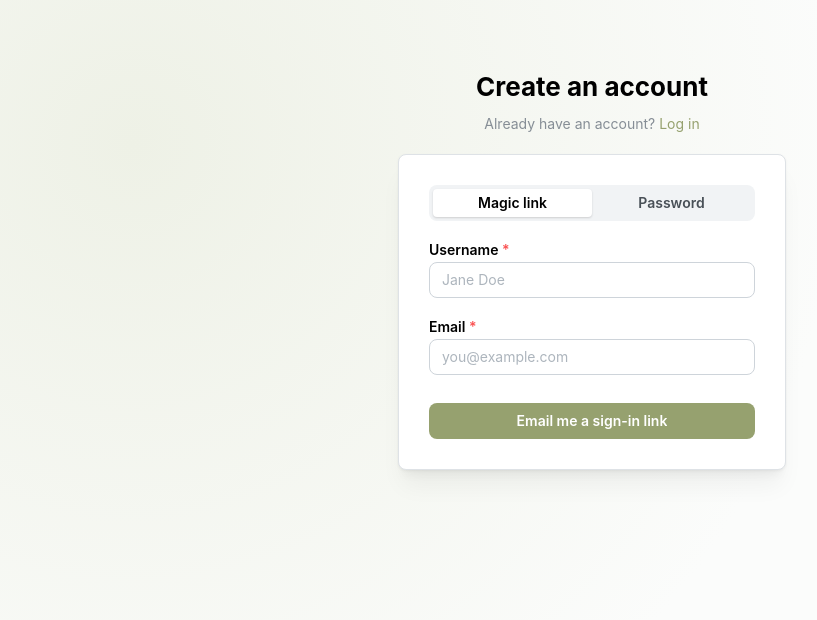
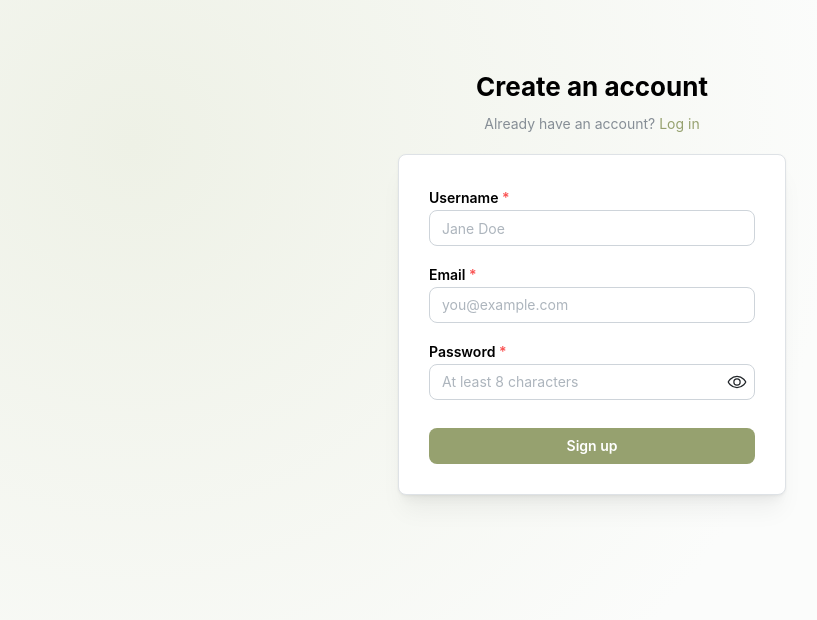
Before and after one commit to jaketimm/Recycling-App, a React (Vite) app: page /signup in a window 1280 px wide. Shown: the top 620 px of the page, without its empty margins (48-865 px from the left). Built offline with nearby package versions, Linux system fonts and the light colour scheme; no server answers.

Commit message:
remove magic link auth

```diff
--- a/src/features/auth/components/AuthForm.jsx
+++ b/src/features/auth/components/AuthForm.jsx
@@ -1,9 +1,8 @@
 import { useState } from 'react';
-import { TextInput, PasswordInput, Button, Stack, Alert, SegmentedControl } from '@mantine/core';
+import { TextInput, PasswordInput, Button, Stack, Alert } from '@mantine/core';
 import { useForm } from '@mantine/form';
 
-export function AuthForm({ onMagicLink, onPassword, magicLinkLabel, passwordLabel, withName = false }) {
-  const [mode, setMode] = useState('magic');
+export function AuthForm({ onPassword, passwordLabel, withName = false }) {
   const [error, setError] = useState(null);
   const [loading, setLoading] = useState(false);
 
@@ -12,7 +11,7 @@ export function AuthForm({ onMagicLink, onPassword, magicLinkLabel, passwordLabe
     validate: {
       email: (v) => (/^\S+@\S+\.\S+$/.test(v) ? null : 'Invalid email'),
       fullName: (v) => (withName && v.trim().length < 2 ? 'Name is required' : null),
-      password: (v) => (mode === 'password' && v.length < 8 ? 'Password must be at least 8 characters' : null),
+      password: (v) => (v.length < 8 ? 'Password must be at least 8 characters' : null),
     },
   });
 
@@ -20,7 +19,7 @@ export function AuthForm({ onMagicLink, onPassword, magicLinkLabel, passwordLabe
     setError(null);
     setLoading(true);
     try {
-      await (mode === 'magic' ? onMagicLink(values) : onPassword(values));
+      await onPassword(values);
     } catch (err) {
       setError(err.message ?? 'Something went wrong');
     } finally {
@@ -32,29 +31,18 @@ export function AuthForm({ onMagicLink, onPassword, magicLinkLabel, passwordLabe
     <form onSubmit={form.onSubmit(handleSubmit)}>
       <Stack>
         {error && <Alert color="red" title="Error">{error}</Alert>}
-        <SegmentedControl
-          fullWidth
-          value={mode}
-          onChange={setMode}
-          data={[
-            { label: 'Magic link', value: 'magic' },
-            { label: 'Password', value: 'password' },
-          ]}
-        />
         {withName && (
           <TextInput label="Username" placeholder="Jane Doe" required {...form.getInputProps('fullName')} />
         )}
         <TextInput label="Email" placeholder="you@example.com" required {...form.getInputProps('email')} />
-        {mode === 'password' && (
         <PasswordInput
           label="Password"
           placeholder="At least 8 characters"
           required
           {...form.getInputProps('password')}
         />
-        )}
         <Button type="submit" loading={loading} fullWidth mt="sm">
-          {mode === 'magic' ? magicLinkLabel : passwordLabel}
+          {passwordLabel}
         </Button>
       </Stack>
     </form>
--- a/src/features/auth/context/AuthProvider.jsx
+++ b/src/features/auth/context/AuthProvider.jsx
@@ -38,7 +38,6 @@ export function AuthProvider({ children }) {
     session,
     user: session?.user ?? null,
     loading,
-    signInWithMagicLink: authService.signInWithMagicLink,
     signInWithPassword: authService.signInWithPassword,
     signUpWithPassword: authService.signUpWithPassword,
     signOut,
--- a/src/features/auth/pages/LoginPage.jsx
+++ b/src/features/auth/pages/LoginPage.jsx
@@ -1,20 +1,13 @@
-import { useState } from 'react';
-import { Box, Container, Title, Paper, Text, Anchor, Stack, Alert } from '@mantine/core';
+import { Box, Container, Title, Paper, Text, Anchor, Stack } from '@mantine/core';
 import { Link, useNavigate, useLocation } from 'react-router-dom';
 import { AuthForm } from '../components/AuthForm';
 import { useAuth } from '../hooks/useAuth';
 
 export function LoginPage() {
-  const { signInWithMagicLink, signInWithPassword } = useAuth();
+  const { signInWithPassword } = useAuth();
   const navigate = useNavigate();
   const location = useLocation();
-  const [linkSent, setLinkSent] = useState(false);
   const from = location.state?.from?.pathname ?? '/';
-
-  const handleMagicLink = async ({ email }) => {
-    await signInWithMagicLink(email);
-    setLinkSent(true);
-  };
 
   const handlePasswordLogin = async ({ email, password }) => {
     await signInWithPassword(email, password);
@@ -34,18 +27,7 @@ export function LoginPage() {
           </Text>
         </Stack>
         <Paper withBorder shadow="md" p={30} radius="md">
-          {linkSent ? (
-            <Alert color="green" title="Check your email">
-              We've sent you a sign-in link. Open it on this device to continue.
-            </Alert>
-          ) : (
-            <AuthForm
-              onMagicLink={handleMagicLink}
-              onPassword={handlePasswordLogin}
-              magicLinkLabel="Email me a sign-in link"
-              passwordLabel="Log in"
-            />
-          )}
+          <AuthForm onPassword={handlePasswordLogin} passwordLabel="Log in" />
         </Paper>
       </Container>
     </Box>
--- a/src/features/auth/pages/SignUpPage.jsx
+++ b/src/features/auth/pages/SignUpPage.jsx
@@ -5,21 +5,16 @@ import { AuthForm } from '../components/AuthForm';
 import { useAuth } from '../hooks/useAuth';
 
 export function SignUpPage() {
-  const { signInWithMagicLink, signUpWithPassword } = useAuth();
+  const { signUpWithPassword } = useAuth();
   const navigate = useNavigate();
-  const [linkSent, setLinkSent] = useState(false);
-
-  const handleMagicLink = async ({ email, fullName }) => {
-    await signInWithMagicLink(email, fullName);
-    setLinkSent(true);
-  };
+  const [confirmEmailSent, setConfirmEmailSent] = useState(false);
 
   const handlePasswordSignUp = async ({ email, password, fullName }) => {
     const { session } = await signUpWithPassword(email, password, fullName);
     if (session) {
       navigate('/', { replace: true });
     } else {
-      setLinkSent(true);
+      setConfirmEmailSent(true);
     }
   };
 
@@ -36,18 +31,12 @@ export function SignUpPage() {
           </Text>
         </Stack>
         <Paper withBorder shadow="md" p={30} radius="md">
-          {linkSent ? (
+          {confirmEmailSent ? (
             <Alert color="green" title="Check your email">
-              We've sent you a link to finish creating your account.
+              We've sent you a link to confirm your account.
             </Alert>
           ) : (
-            <AuthForm
-              onMagicLink={handleMagicLink}
-              onPassword={handlePasswordSignUp}
-              magicLinkLabel="Email me a sign-in link"
-              passwordLabel="Sign up"
-              withName
-            />
+            <AuthForm onPassword={handlePasswordSignUp} passwordLabel="Sign up" withName />
           )}
         </Paper>
       </Container>
--- a/src/features/auth/services/authService.js
+++ b/src/features/auth/services/authService.js
@@ -1,21 +1,6 @@
 import { supabase } from '../../../lib/supabaseClient';
 
 export const authService = {
-  /**
-   * Passwordless sign-in. Creates the auth user on first use;
-   * fullName is only applied when the user is new.
-   */
-  async signInWithMagicLink(email, fullName) {
-    const { error } = await supabase.auth.signInWithOtp({
-      email,
-      options: {
-        emailRedirectTo: window.location.origin,
-        data: fullName ? { full_name: fullName } : undefined,
-      },
-    });
-    if (error) throw error;
-  },
-
   async signInWithPassword(email, password) {
     const { data, error } = await supabase.auth.signInWithPassword({ email, password });
     if (error) throw error;
```
Also changed, not shown: 1 other file (tests, documents, lock files or other folders). Lines whose indentation alone changed are shown as unchanged.
